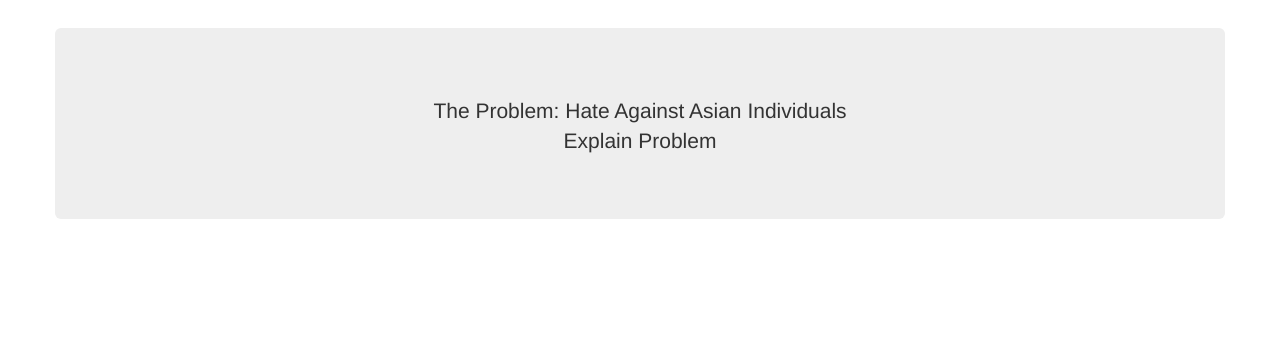
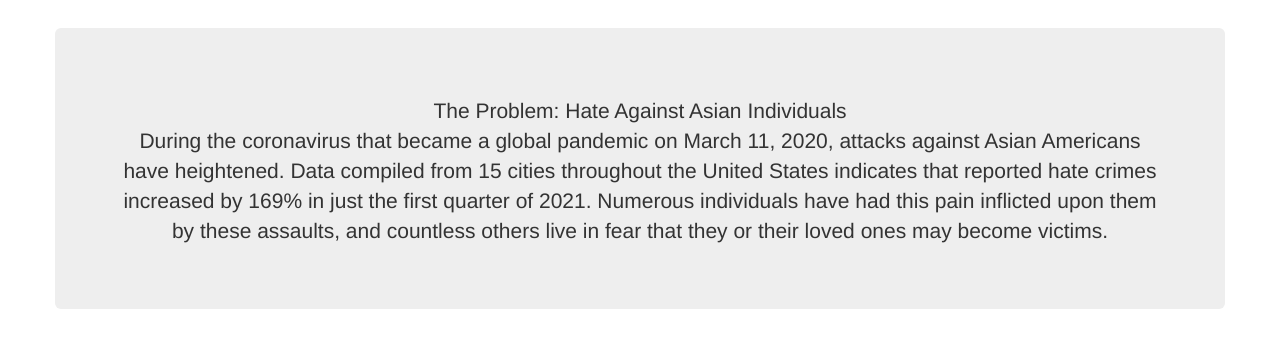
Before and after one commit to discrimination-against-asians/discrimination-against-asians.github.io, a plain HTML site: page home.html in a window 1280 px wide. Shown: the part 89-436 px from the top of the page. Drawn offline with nearby package versions, Linux system fonts and the light colour scheme.

Commit message:
Update home.html

```diff
--- a/home.html
+++ b/home.html
@@ -53,7 +53,7 @@
                 <br>
                 <p>
                     The Problem: Hate Against Asian Individuals<br>
-                    Explain Problem
+                    During the coronavirus that became a global pandemic on March 11, 2020, attacks against Asian Americans have heightened. Data compiled from 15 cities throughout the United States indicates that reported hate crimes increased by 169% in just the first quarter of 2021. Numerous individuals have had this pain inflicted upon them by these assaults, and countless others live in fear that they or their loved ones may become victims.
                 </p>
                 </div>
               </div>
```
